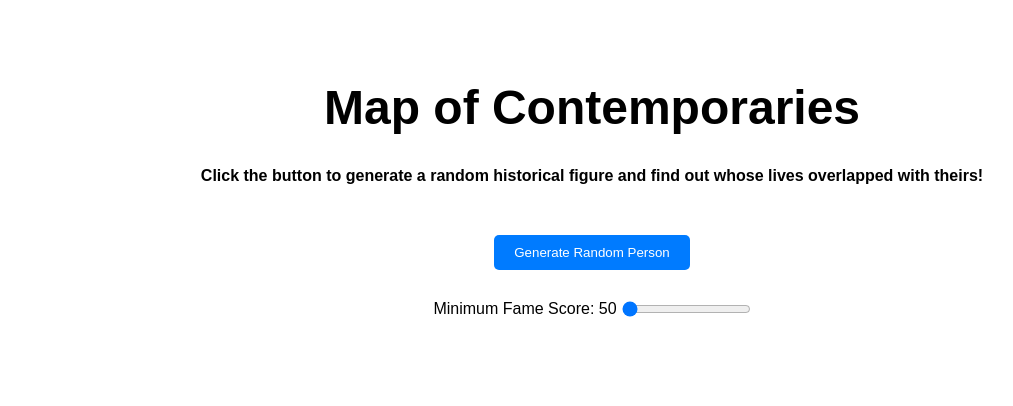
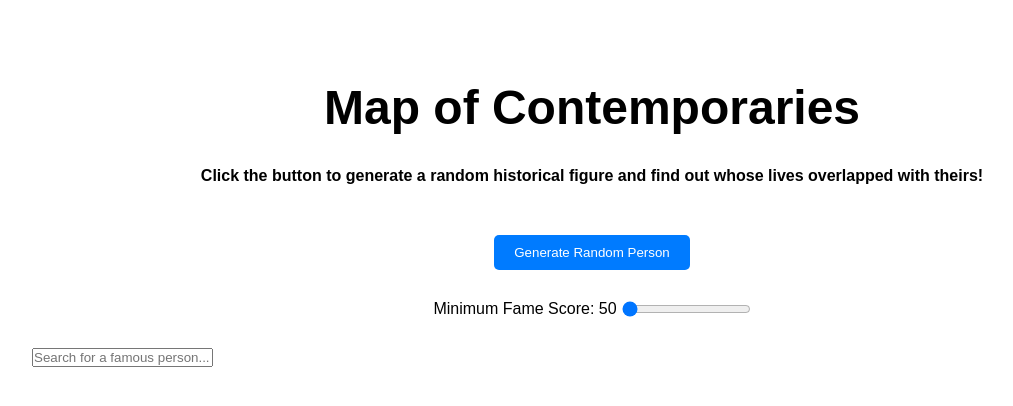
Before and after one commit to Jonathan-Heaney/map_of_contemporaries, a React (Vite) app in the folder react-frontend/: page / in a window 1280 px wide. Shown: the top 406 px of the page, without its empty margins (48-1061 px from the left). Built offline with nearby package versions, Linux system fonts and the light colour scheme.

Commit message:
Display people from search

```diff
--- a/react-frontend/src/App.jsx
+++ b/react-frontend/src/App.jsx
@@ -2,6 +2,7 @@ import React, { useState } from 'react';
 import RandomPerson from './RandomPerson';
 import OverlapList from './OverlapList';
 import FameOverlapList from './FameOverlapList';
+import SearchBar from './SearchBar';
 import axios from 'axios';
 import './App.css';
 
@@ -10,6 +11,7 @@ function App() {
   const [minHpi, setMinHpi] = useState(50);
   const [overlapList, setOverlapList] = useState([]);
   const [fameOverlapList, setFameOverlapList] = useState([]);
+  const [selectedPerson, setSelectedPerson] = useState(null);
 
   const fetchRandomPerson = async () => {
     try {
@@ -41,6 +43,11 @@ function App() {
     }
   };
 
+  const handleSelectPerson = (person) => {
+    setSelectedPerson(person);
+    fetchOverlapLists(person.id);
+  };
+
   return (
     <div className="Container">
       <h1 className="title">Map of Contemporaries</h1>
@@ -66,6 +73,12 @@ function App() {
           onChange={(e) => setMinHpi(e.target.value)}
         />
       </div>
+      <SearchBar onSelect={handleSelectPerson}></SearchBar>
+      {selectedPerson && (
+        <div>
+          <h2>Selected Person: {selectedPerson.name}</h2>
+        </div>
+      )}
       <div className="lists">
         <OverlapList people={overlapList} person={randomPerson}></OverlapList>
         <FameOverlapList
--- a/react-frontend/src/SearchBar.jsx
+++ b/react-frontend/src/SearchBar.jsx
@@ -33,11 +33,11 @@ function SearchBar({ onSelect }) {
         placeholder="Search for a famous person..."
       />
       <ul>
-        {results.map((person) => {
+        {results.map((person) => (
           <li key={person.id} onClick={() => onSelect(person)}>
             {person.name}
-          </li>;
-        })}
+          </li>
+        ))}
       </ul>
     </div>
   );
```
Also changed, not shown: 1 other file (tests, documents, lock files or other folders).
